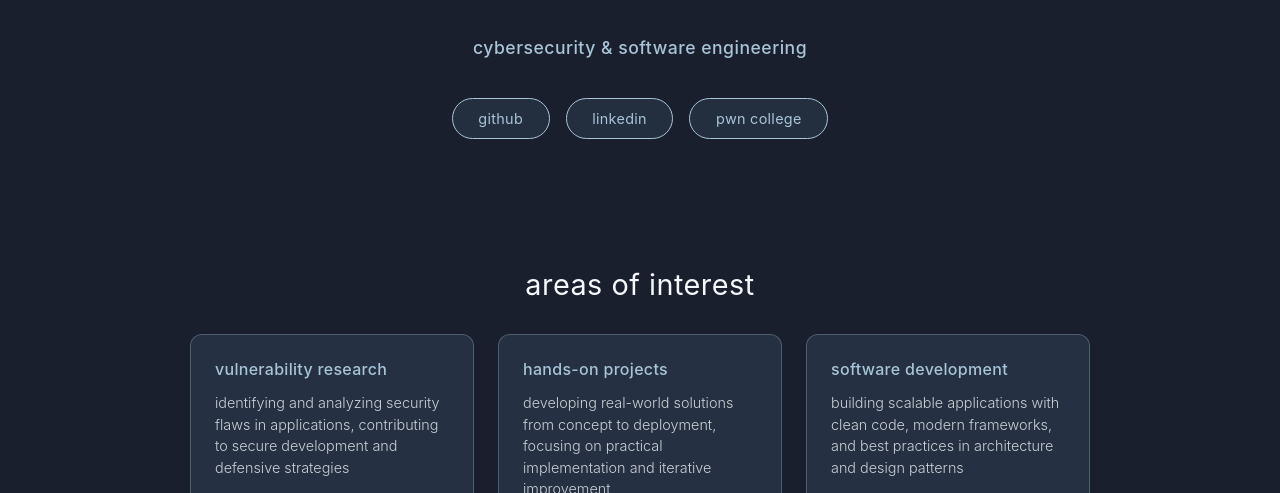
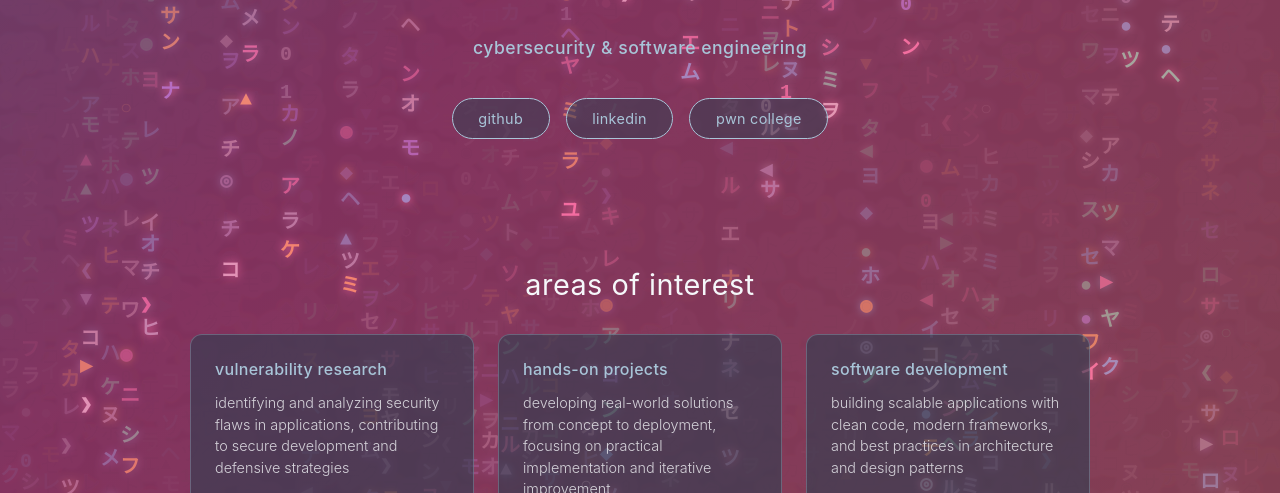
Before and after one commit to subatom1c/personal_website, a website built with Vite: page index.html in a window 1280 px wide. Shown: the part 307-800 px from the top of the page. Built offline with nearby package versions, Linux system fonts and the light colour scheme; animation ran at ten frames a second.

Commit message:
crazy background

```diff
--- a/style.css
+++ b/style.css
@@ -19,7 +19,7 @@ html, body {
   height: 100%;
   font-family: -apple-system, BlinkMacSystemFont, 'Segoe UI', Roboto, Oxygen, Ubuntu, Cantarell, sans-serif;
   color: var(--dark);
-  background: var(--white);
+  background: transparent;
   overflow-x: hidden;
 }
 
```
